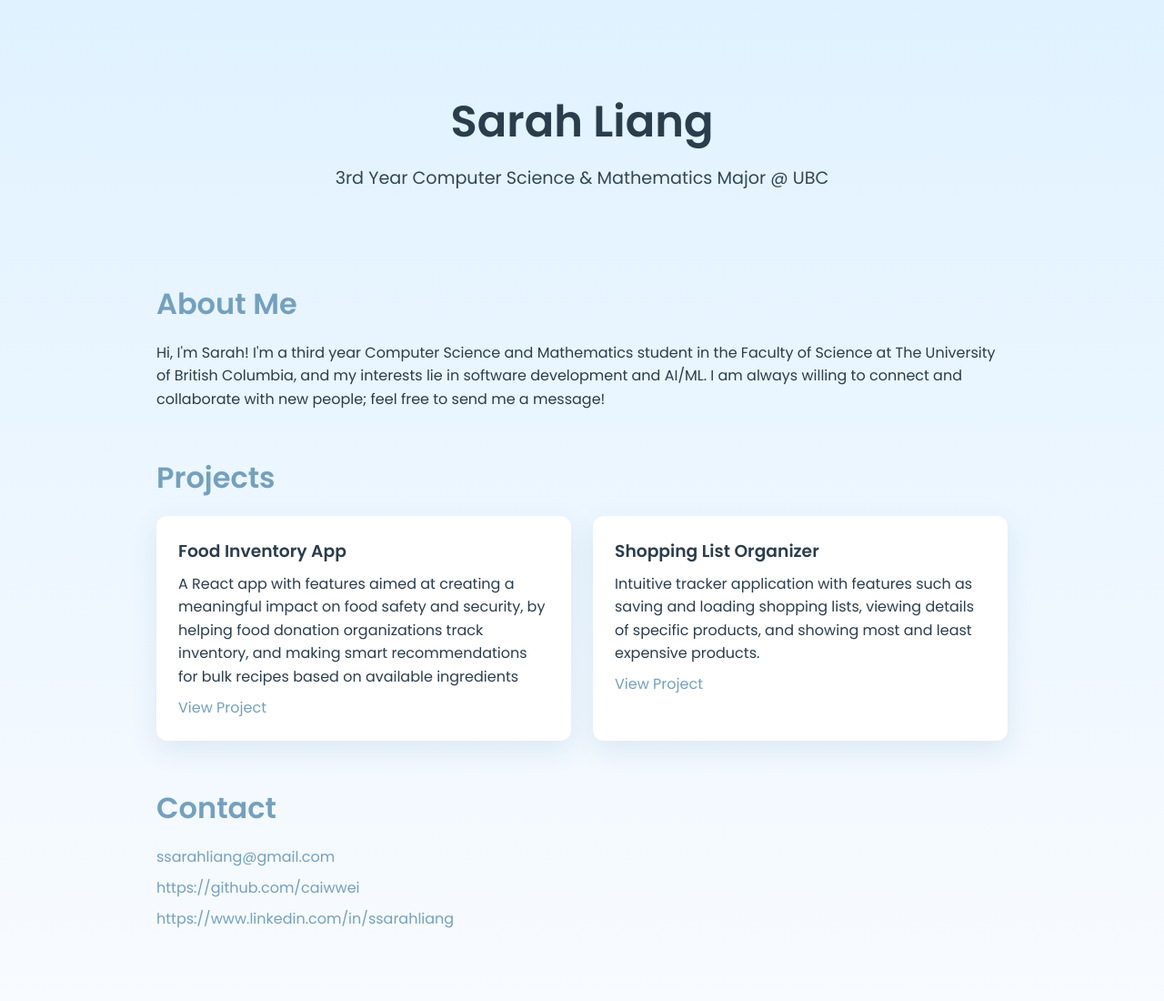
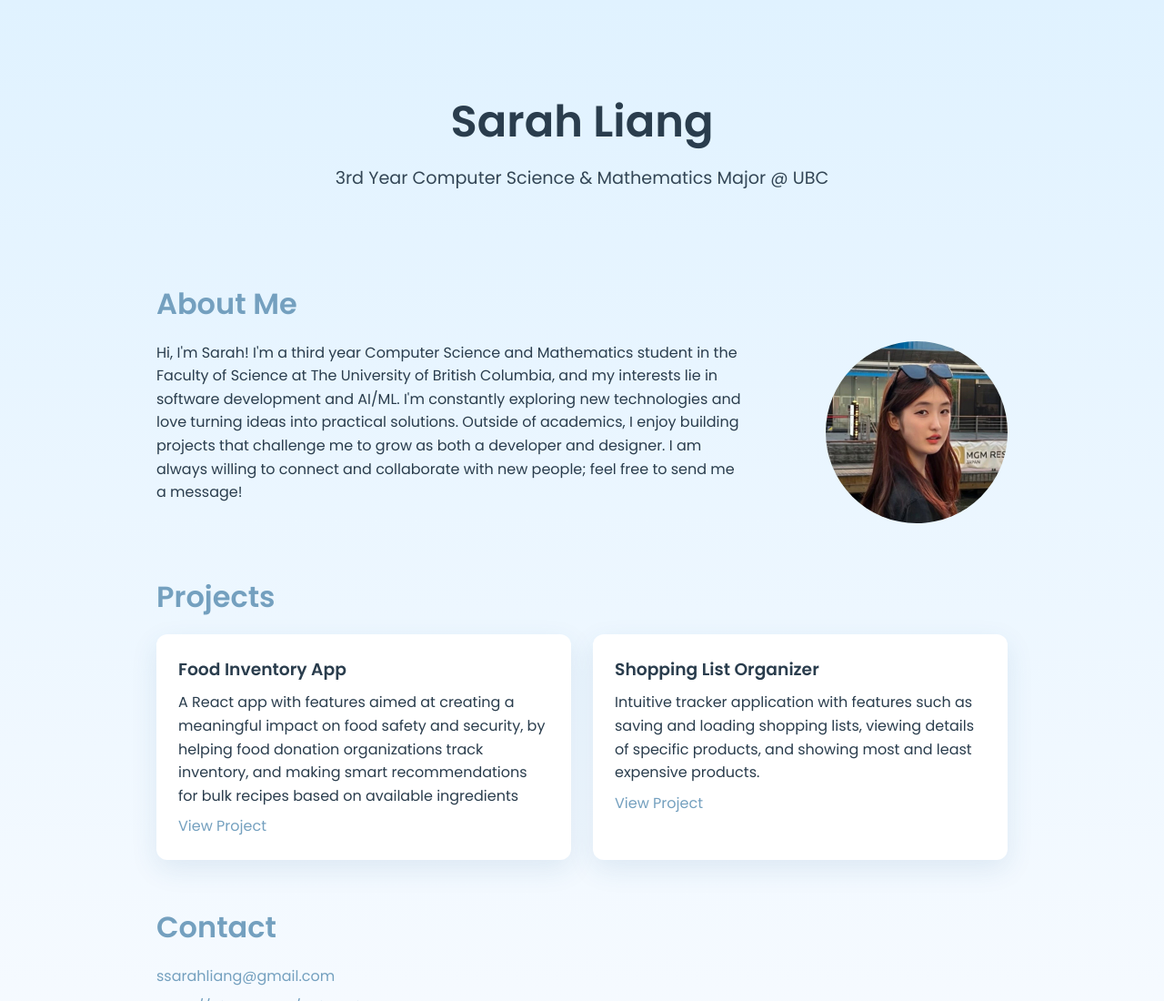
Before and after one commit to caiwwei/personal-website, a plain HTML site: page index.html in a window 1280 px wide. Shown: the top 1100 px of the page at 91% size. Drawn offline with Linux system fonts and the light colour scheme.

Commit message:
profile photo

```diff
--- a/index.html
+++ b/index.html
@@ -3,7 +3,7 @@
 <head>
   <meta charset="UTF-8" />
   <meta name="viewport" content="width=device-width, initial-scale=1.0" />
-  <title>Sarah Liang | Portfolio</title>
+  <title>Sarah Liang</title>
   <link rel="stylesheet" href="style.css" />
   <link href="https://fonts.googleapis.com/css2?family=Poppins:wght@400;600&display=swap" rel="stylesheet">
 </head>
@@ -15,12 +15,20 @@
       <p>3rd Year Computer Science & Mathematics Major @ UBC</p>
     </header>
 
-    <section class="about">
-      <h2>About Me</h2>
+<section class="about">
+  <h2>About Me</h2>
+  <div class="about-content">
+    <div class="about-text">
       <p>
-        Hi, I'm Sarah! I'm a third year Computer Science and Mathematics student in the Faculty of Science at The University of British Columbia, and my interests lie in software development and AI/ML. I am always willing to connect and collaborate with new people; feel free to send me a message!
+        Hi, I'm Sarah! I'm a third year Computer Science and Mathematics student in the Faculty of Science at The University of British Columbia, and my interests lie in software development and AI/ML. I'm constantly exploring new technologies and love turning ideas into practical solutions. Outside of academics, I enjoy building projects that challenge me to grow as both a developer and designer. I am always willing to connect and collaborate with new people; feel free to send me a message!
       </p>
-    </section>
+    </div>
+    <div class="about-photo">
+      <img src="profile.jpg" alt="Sarah Liang" class="profile-pic" />
+    </div>
+  </div>
+</section>
+
 
     <section class="projects">
       <h2>Projects</h2>
--- a/style.css
+++ b/style.css
@@ -84,3 +84,28 @@
   .project-card p {
   margin-bottom: 0.5rem;
   }
+
+.about-content {
+  display: flex;
+  justify-content: space-between;
+  align-items: flex-start;
+  gap: 2rem;
+  flex-wrap: wrap;
+}
+
+.about-text {
+  flex: 1 1 60%;
+  min-width: 250px;
+  max-width: 650px;
+}
+
+.about-photo {
+  flex: 0 0 120px;
+}
+
+.profile-pic {
+  width: 200px;
+  height: 200px;
+  border-radius: 50%;
+  object-fit: cover;
+}
```
Also changed, not shown: profile.jpg (added).
